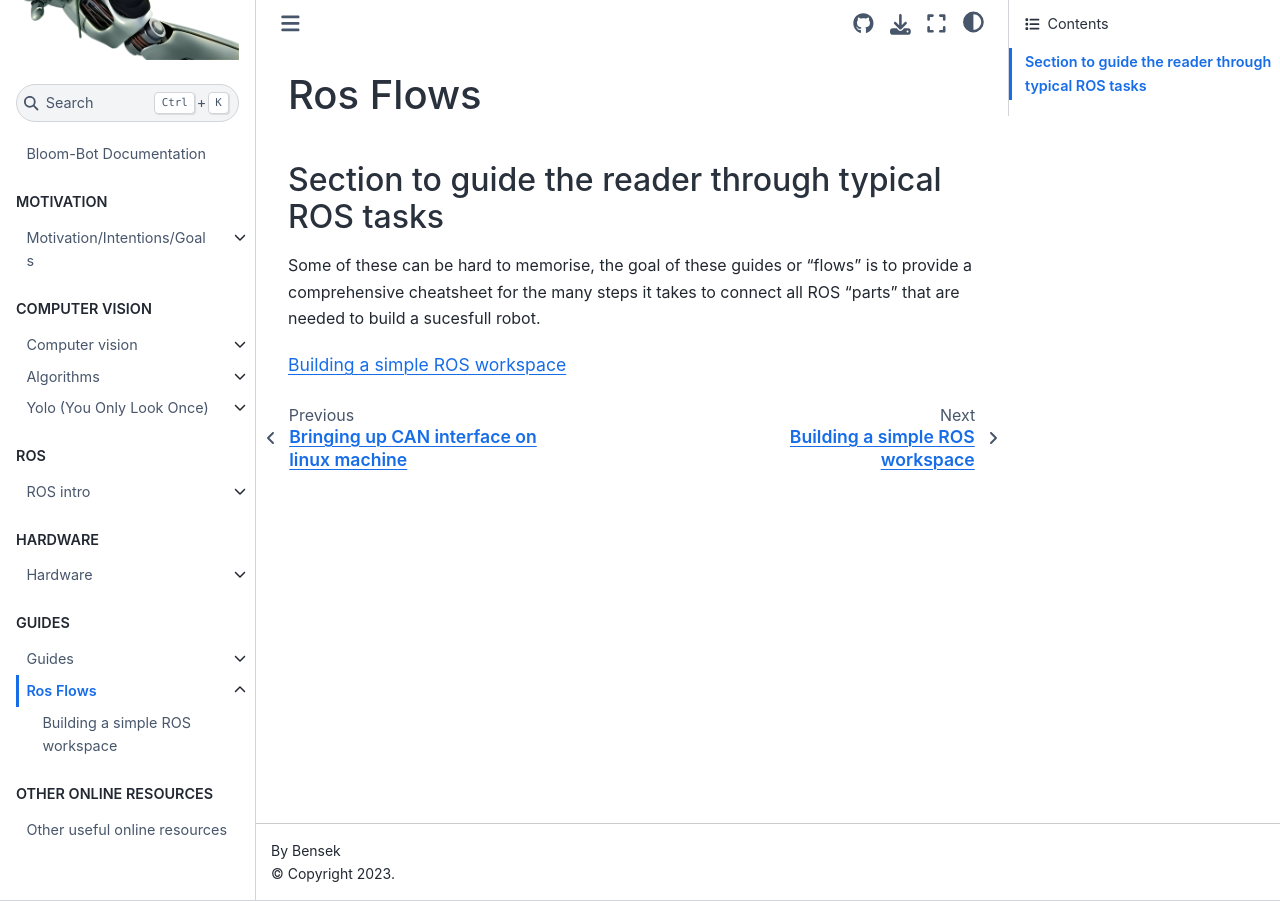
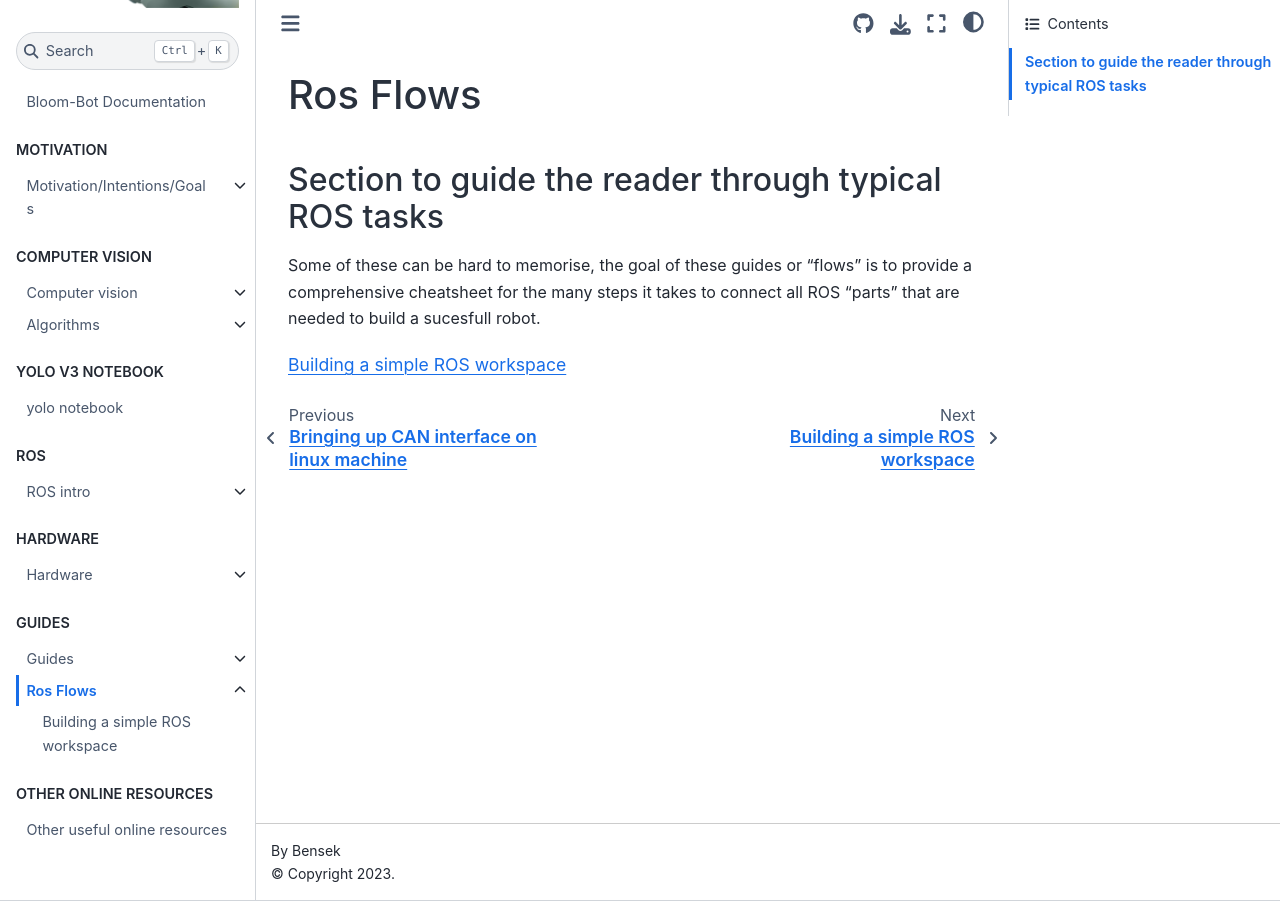
Before and after one commit to flippybit/bery-bot, a Jupyter Book: the page built from docs/flows/flows-intro.md, in a window 1280 px wide. Built offline with Jupyter Book 1.0.4 settings and Sphinx 7.4.7 and the Sphinx Book theme 1.1.4, drawn with Linux system fonts in a browser that asks for light colours; pages that are not in the unit, such as notebooks, are missing from menus.

Commit message:
took notebooks outside TOC

```diff
--- a/docs/_toc.yml
+++ b/docs/_toc.yml
@@ -20,10 +20,15 @@ parts: # a list of chapters, usefull if you want to group chapters
   - file: vision/algorithms
     sections:
       - file: vision/mask-rcnn
-      - file: vision/fresa-detect-presentation
-  - file: vision/yolo
-    sections:
-      - file: vision/yolo-notebook
+      - file: vision/yolo
+
+- caption: MASK RCNN NOTEBOOK
+  chapters:
+  - file: vision/fresa-detect-presentation
+
+- caption: YOLO V3 NOTEBOOK
+  chapters:
+  - file: vision/yolo-notebook
 
 - caption: ROS
   chapters:
```
